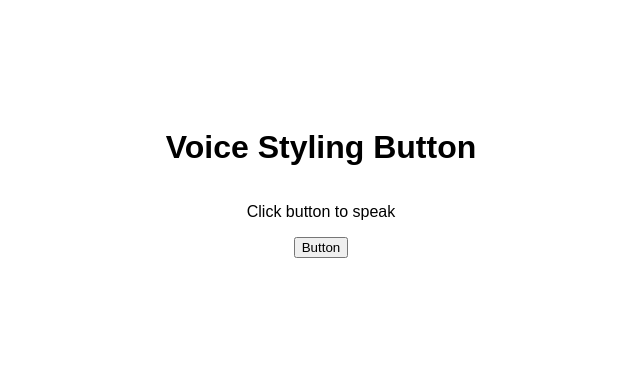
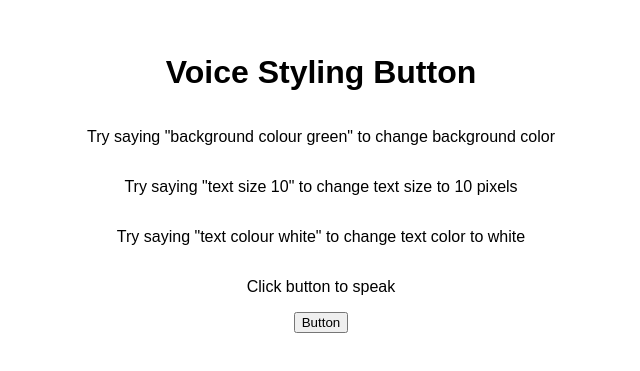
Before and after one commit to Yagazie-davidson/voice-styling-button, a plain HTML site: page index.html in a window 1280 px wide. Shown: the part 209-580 px from the top of the page, without its empty margins (319-959 px from the left). Drawn offline with Linux system fonts and the light colour scheme.

Commit message:
add documentation

```diff
--- a/index.html
+++ b/index.html
@@ -9,6 +9,9 @@
 	</head>
 	<body class="body">
 		<h1 class="he">Voice Styling Button</h1>
+		<p>Try saying "background colour green" to change background color</p>
+		<p>Try saying "text size 10" to change text size to 10 pixels</p>
+		<p>Try saying "text colour white" to change text color to white</p>
 		<p>Click button to speak</p>
 		<button id="button">Button</button>
 		<p id="interim"></p>
```
